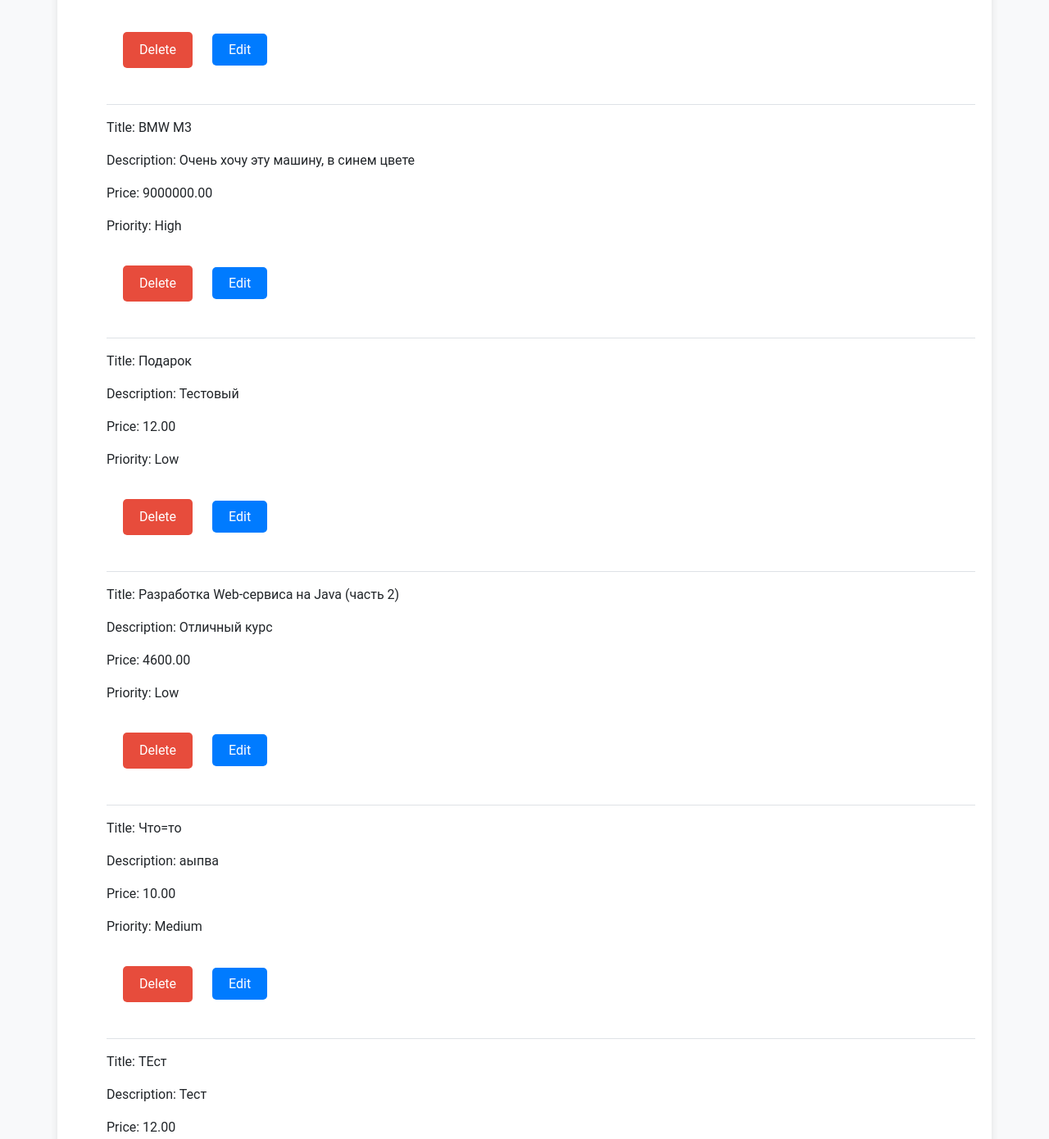
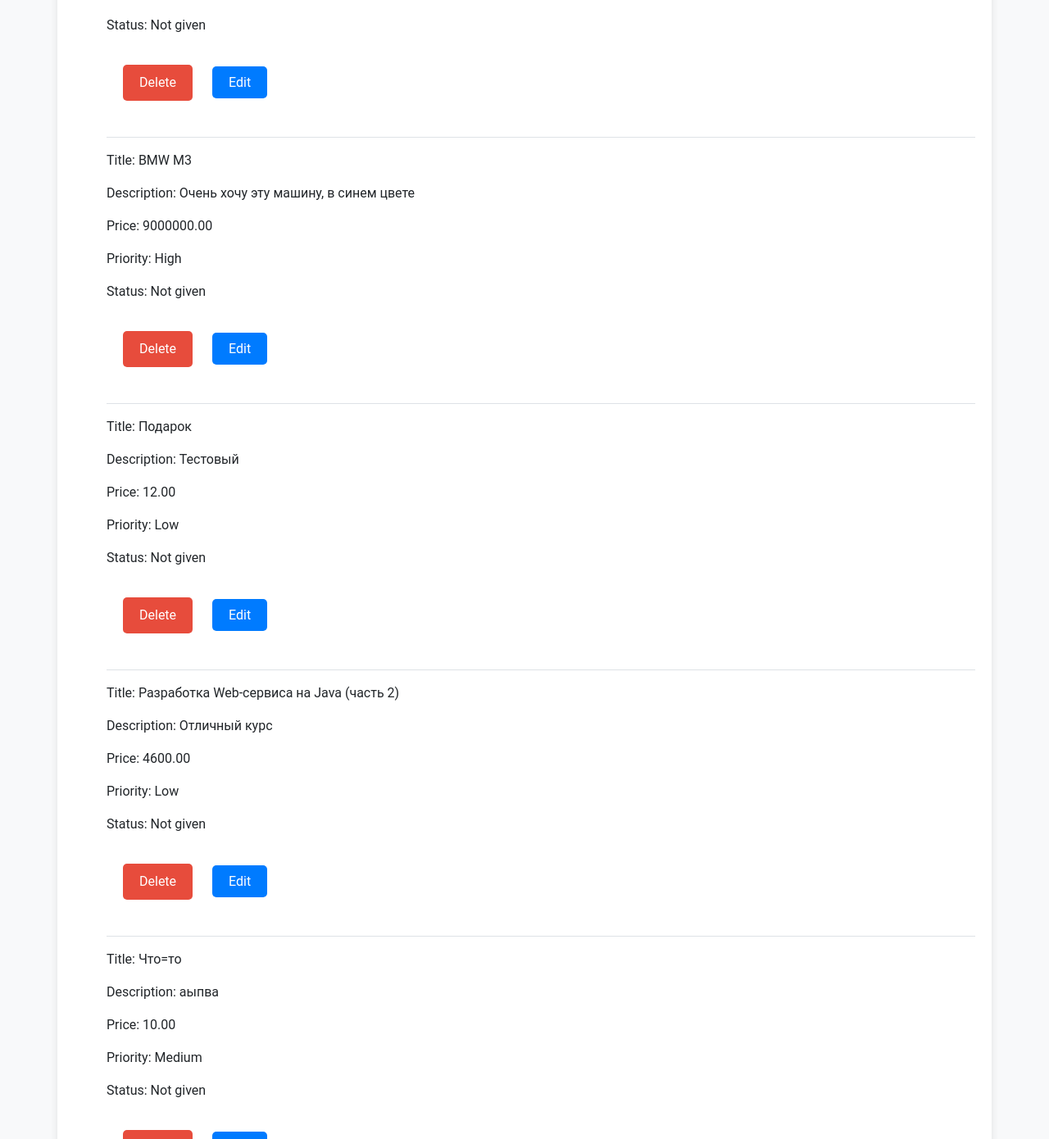
Before and after one commit to Tiranomage/WishlistConnectDjango, a Django app: template wishlist_connect/templates/user_gift_list.html in a window 1280 px wide. Shown: the part 501-1891 px from the top of the page at 82% size. Run offline with Django 5.2, Linux system fonts and the light colour scheme; data comes from the database, SQL or seed files in the repository; both versions use the stored data as it was after the commit; tables that the repository leaves empty hold one stand-in row (values such as "Sample post"); the template is opened without the code that fills it: values that come from a table or form of the project are taken from there, most other values are stand-ins (such as "Sample title", 1, 10 or a date in 2020); some libraries are stand-ins or nearby versions.

Commit message:
Update 1.2.1 (Status has been added to gifts, sorting by status has been added, the display of images has been removed, a bug with the search for gifts has been found (fixed after switching to a new database))

```diff
--- a/wishlist_connect/api/forms.py
+++ b/wishlist_connect/api/forms.py
@@ -4,7 +4,7 @@ from .models import Gift, UserProfile
 class GiftForm(forms.ModelForm):
     class Meta:
         model = Gift
-        fields = ['title', 'description', 'price', 'priority', 'image']
+        fields = ['title', 'description', 'price', 'priority', 'status', 'image']
 
 class UserProfileForm(forms.ModelForm):
     class Meta:
--- a/wishlist_connect/api/models.py
+++ b/wishlist_connect/api/models.py
@@ -11,11 +11,18 @@ class Gift(models.Model):
         ('none', 'None'),
     ]
 
+    STATUS_CHOICES = [
+        ('given', 'Given'),
+        ('not given', 'Not given'),
+        ('booked', 'Booked'),
+    ]
+
     user = models.ForeignKey(User, on_delete=models.CASCADE)
     title = models.CharField(max_length=255)
     description = models.TextField()
     price = models.DecimalField(max_digits=10, decimal_places=2)
     priority = models.CharField(max_length=10, choices=PRIORITY_CHOICES, default='none')
+    status = models.CharField(max_length=10, choices=STATUS_CHOICES, default='not given')
     image = models.ImageField(upload_to='gift_images/', blank=True, null=True)
 
 
--- a/wishlist_connect/templates/user_gift_list.html
+++ b/wishlist_connect/templates/user_gift_list.html
@@ -43,9 +43,7 @@
                         <p>{% trans "Description:"%} {{ gift.description }}</p>
                         <p>{% trans "Price:"%} {{ gift.price }}</p>
                         <p>{% trans "Priority:"%} {{ gift.get_priority_display }}</p>
-                        {% if gift.image %}
-                            <img src="{{ gift.image.url }}" alt="{{ gift.name }} Image">
-                        {% endif %}
+                        <p>{% trans "Status:"%} {{ gift.get_status_display }}</p>
                         <form method="post" action="{% url 'delete-gift' pk=gift.pk %}" style="display: inline;">
                             {% csrf_token %}
                             <button type="submit" class="delete-button">{% trans "Delete"%}</button>
@@ -67,9 +65,7 @@
                         <p>{% trans "Description:"%} {{ gift.description }}</p>
                         <p>{% trans "Price:"%} {{ gift.price }}</p>
                         <p>{% trans "Priority:"%} {{ gift.get_priority_display }}</p>
-                        {% if gift.image %}
-                            <img src="{{ gift.image.url }}" alt="{{ gift.name }} Image">
-                        {% endif %}
+                        <p>{% trans "Status:"%} {{ gift.get_status_display }}</p>
                         <form method="post" action="{% url 'delete-gift' pk=gift.pk %}" style="display: inline;">
                             {% csrf_token %}
                             <button type="submit" class="delete-button">{% trans "Delete"%}</button>
```
Also changed, not shown: wishlist_connect/api/views.py (+6 -3 lines), wishlist_connect/templates/other_user_gift_list.html (+2 -6 lines), wishlist_connect/api/migrations/0007_gift_status.py (added), wishlist_connect/db.sqlite3.
